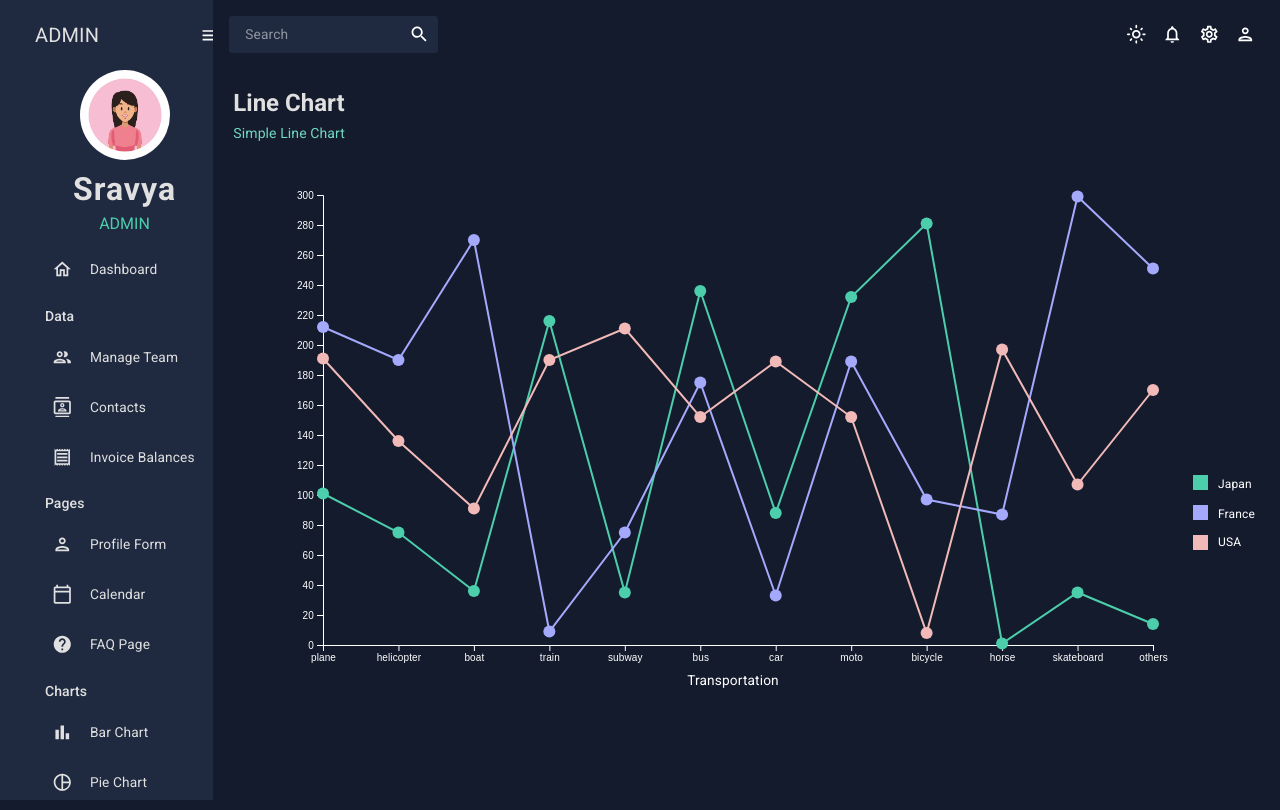
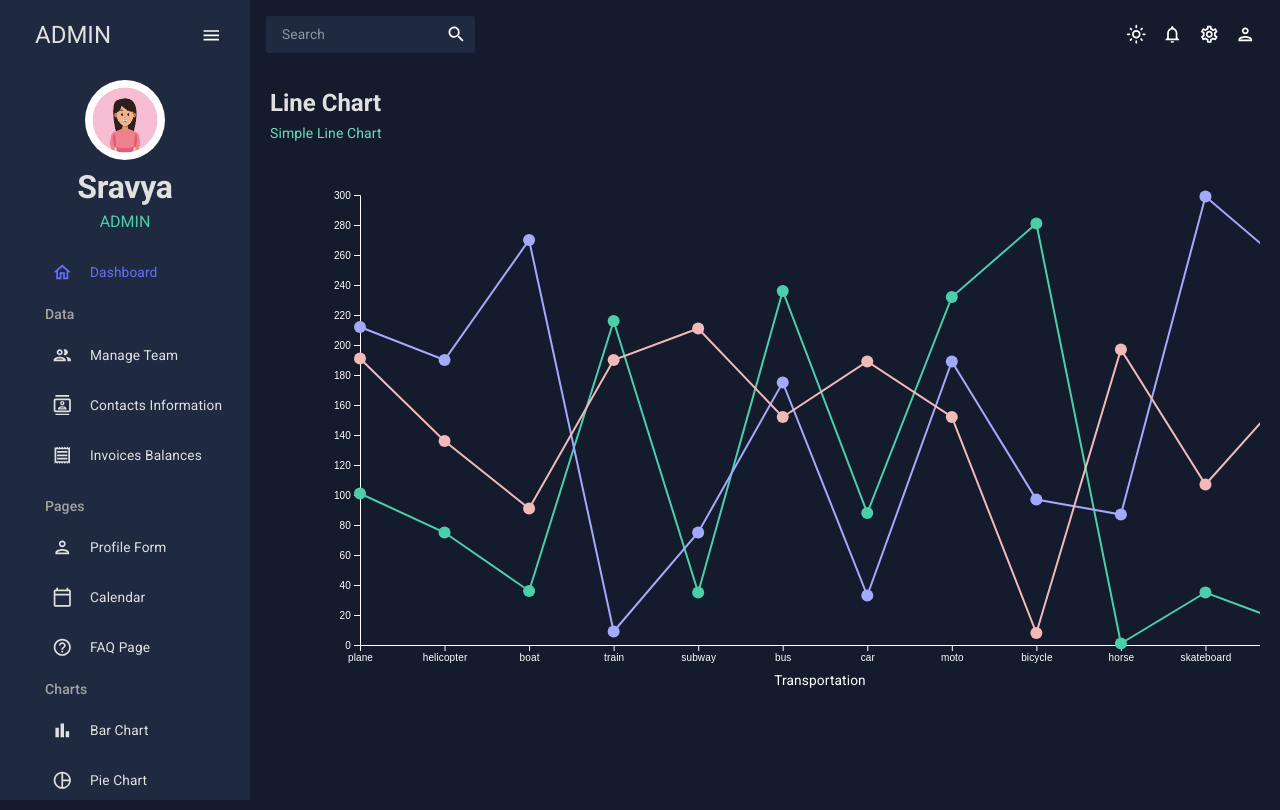
Before and after one commit to sravyavulisetty/react-admin-dashboard, a React (Create React App) app: page /line in a window 1280 px wide. Built offline with nearby package versions, Linux system fonts and the light colour scheme.

Commit message:
sidebar changes

```diff
--- a/src/App.js
+++ b/src/App.js
@@ -1,9 +1,11 @@
-import './index.css';
-import { Routes, Route } from 'react-router-dom';
-import { CssBaseline, ThemeProvider } from "@mui/material";
+
+import { CssBaseline, ThemeProvider, useMediaQuery } from "@mui/material";
 import { ColorModeContext, useMode } from "./theme";
-import Topbar from './pages/global/Topbar';
-// import Dashboard from "../src/pages/dashboard";
+import Topbar from "./pages/global/Topbar";
+import { Outlet } from "react-router-dom";
+import Sidebar from "./pages/global/Sidebar";
+import { useMemo, useState } from "react";
+import { Routes, Route } from "react-router-dom";
 import Team from "../src/pages/team";
 import Invoices from "../src/pages/invoices";
 import Bar from "../src/pages/bar";
@@ -14,18 +16,23 @@ import Pie from "../src/pages/pie";
 import FAQ from "../src/pages/faq";
 import Geography from "../src/pages/geography";
 import Calendar from "../src/pages/calendar";
-import Sidebar from './pages/global/Sidebar';
 import Dashboard from './pages/dashboard';
-function App() {
+
+const App = () => {
 	const [theme, colorMode] = useMode();
+	const [isCollapsed, setIsCollapsed] = useState(false);
+	const [isToggled, setIsToggled] = useState(false);
+
+	const matches = useMediaQuery('(min-width:769px)');
+	const memoizedOutletContent = useMemo(() => <Outlet />, []);
 	return (
 		<ColorModeContext.Provider value={colorMode}>
 			<ThemeProvider theme={theme}>
-      <CssBaseline/>
-      <div className="App">
-        <Sidebar/>
-        <main>
-          <Topbar/>
+				<CssBaseline />
+				<div className="app">
+					<Sidebar isCollapsed={isCollapsed} setIsCollapsed={setIsCollapsed} isToggled={isToggled} toggleSideBar={() => setIsToggled(!isToggled)}/>
+          <main className="content" style={{ paddingLeft:  matches && (!isCollapsed ? "250px" : "80px"), transitionDelay: "240ms"}}>
+            <Topbar toggleSideBar={() => setIsToggled(!isToggled)}/>
 						<Routes>
            <Route path="/" element={<Dashboard/>}/>
            <Route path="/form" element={<Form />}/>
@@ -43,8 +50,7 @@ function App() {
         </div>
 			</ThemeProvider>
 		</ColorModeContext.Provider>
-
 	);
-}
+};
 
 export default App;
--- a/src/pages/geography/index.js
+++ b/src/pages/geography/index.js
@@ -117,11 +117,12 @@ const colorCategories = {
             boxShadow: '2px 2px 5px rgba(0, 0, 0, 0.3)',
             padding:"5px",
             borderRadius: '4px',
-            pointerEvents: 'none'
+            pointerEvents: 'none',
+            opacity: 1
             }}
            >
           {tooltip.value !== undefined ?
-          <><svg width='10' height='10' style={{marginRight:"5px"}}><rect width='40' height='40' fill={tooltip.color}></rect></svg>{tooltip.country} <span style={{fontWeight: "bold"}}>{formatNumber(tooltip.value)}</span></>
+          <div style={{display: 'flex', alignItems: "center", gap: "5px"}}><svg width='12' height='12'><rect width='40' height='40' fill={tooltip.color}></rect></svg>{tooltip.country} <span style={{fontWeight: "bold"}}>{formatNumber(tooltip.value)}</span></div>
           : ''}
           </div>
         )}
--- a/src/pages/global/Sidebar.js
+++ b/src/pages/global/Sidebar.js
@@ -1,43 +1,63 @@
-import React from 'react';
-import { useState } from 'react';
-import "../../index.css";
-import { Sidebar as ProSidebar, Menu, MenuItem } from 'react-pro-sidebar';
-import { Link } from 'react-router-dom';
-import user from '../../assets/woman-profile-cartoon_18591-58480.avif';
+import { useState } from "react";
+import { Sidebar as ProSidebar, Menu, MenuItem } from "react-pro-sidebar";
+import User from '../../assets/woman-profile-cartoon_18591-58480.avif';
+
+import {
+	Box,
+	IconButton,
+	Typography,
+	useMediaQuery,
+	useTheme,
+} from "@mui/material";
+import { Link } from "react-router-dom";
+
 import { tokens } from "../../theme";
-import { Box, IconButton, Typography, useTheme } from '@mui/material';
-import HomeOutlinedIcon from '@mui/icons-material/HomeOutlined';
-import PeopleOutlinedIcon from '@mui/icons-material/PeopleOutlined';
-import ContactsOutlinedIcon from '@mui/icons-material/ContactsOutlined';
-import ReceiptOutlinedIcon from '@mui/icons-material/ReceiptOutlined';
-import PersonOutlinedIcon from '@mui/icons-material/PersonOutlined';
-import CalendarTodayOutlinedIcon from '@mui/icons-material/CalendarTodayOutlined';
-import HelpOutlinedIcon from '@mui/icons-material/HelpOutlined';
-import BarChartOutlinedIcon from '@mui/icons-material/BarChartOutlined';
-import PieChartOutlineOutlinedIcon from '@mui/icons-material/PieChartOutlineOutlined';
-import TimelineOutlinedIcon from '@mui/icons-material/TimelineOutlined';
-import MenuOutlinedIcon from '@mui/icons-material/MenuOutlined';
-import MapOutlinedIcon from '@mui/icons-material/MapOutlined';
+import HomeOutlinedIcon from "@mui/icons-material/HomeOutlined";
+import PeopleOutlinedIcon from "@mui/icons-material/PeopleOutlined";
+import ContactsOutlinedIcon from "@mui/icons-material/ContactsOutlined";
+import ReceiptOutlinedIcon from "@mui/icons-material/ReceiptOutlined";
+import PersonOutlinedIcon from "@mui/icons-material/PersonOutlined";
+import CalendarTodayOutlinedIcon from "@mui/icons-material/CalendarTodayOutlined";
+import HelpOutlineOutlinedIcon from "@mui/icons-material/HelpOutlineOutlined";
+import BarChartOutlinedIcon from "@mui/icons-material/BarChartOutlined";
+import PieChartOutlineOutlinedIcon from "@mui/icons-material/PieChartOutlineOutlined";
+import TimelineOutlinedIcon from "@mui/icons-material/TimelineOutlined";
+import MenuOutlinedIcon from "@mui/icons-material/MenuOutlined";
+import MapOutlinedIcon from "@mui/icons-material/MapOutlined";
+import CloseIcon from "@mui/icons-material/Close";
 
-const Item = ({title, to, selected, icon, setSelected}) =>{
+const Item = ({ title, to, icon, selected, setSelected }) => {
 	const theme = useTheme();
 	const colors = tokens(theme.palette.mode);
+
 	return (
-        <MenuItem active={selected === title} style={{color: colors.grey[100]}} onClick={()=>setSelected(title)} icon={icon} component={<Link to={to}></Link>}>
+		<MenuItem
+			active={selected === title}
+			style={{ color: colors.grey[100] }}
+			onClick={() => setSelected(title)}
+			icon={icon}
+			component={<Link to={to} />}
+		>
 			<Typography>{title}</Typography>
 		</MenuItem>
-    )
-}
-function Sidebar() {
+	);
+};
+
+const Sidebar = ({ isCollapsed, setIsCollapsed, isToggled, toggleSideBar }) => {
 	const theme = useTheme();
 	const colors = tokens(theme.palette.mode);
-  const [isCollapsed, setIsCollapsed] = useState(false);
-  const [selected, setSelected] = useState('dashboard');
+
+	const [selected, setSelected] = useState("Dashboard");
+
 	return (
-   <Box height="100vh" width="20%"
+		<Box
 			sx={{
-        overflowX:"clip",
-        overflowY: "auto",
+				"& .ps-sidebar-root": {
+					border: "none !important",
+					overflow: "auto !important",
+					height: "100%",
+					position: "fixed",
+				},
 				"& .ps-sidebar-container": {
 					background: `${colors.primary[400]} !important`,
 				},
@@ -45,7 +65,7 @@ function Sidebar() {
 					backgroundColor: "transparent !important",
 				},
 				"& .ps-menu-button": {
-            padding: "-px 35px 0px 20px !important",
+					padding: "-px 30px 0px 15px !important",
 				},
 				"& .ps-menu-button:hover": {
 					color: "#868dfb !important",
@@ -54,15 +74,26 @@ function Sidebar() {
 				"& .ps-menu-button.ps-active": {
 					color: "#6870fa !important",
 				},
-    }}>
-    <ProSidebar collapsed={isCollapsed} backgroundColor={`${colors.primary[400]}`}>
-        <Menu iconShape="square">
+			}}
+		>
+			<ProSidebar collapsed={isCollapsed} toggled={isToggled} breakPoint="md">
+				<Menu>
 					<MenuItem
-            onClick={()=>setIsCollapsed(!isCollapsed)}
-            icon={isCollapsed ? <MenuOutlinedIcon/> : ''}
+						onClick={() =>
+							isToggled ? toggleSideBar() : setIsCollapsed(!isCollapsed)
+						}
+						icon={
+							isCollapsed ? (
+								isToggled ? (
+									<CloseIcon />
+								) : (
+									<MenuOutlinedIcon />
+								)
+							) : undefined
+						}
 						style={{
-                margin: '10px 0px 10px 0px',
-                color: colors.grey[100]
+							margin: "10px 0 20px 0",
+							color: colors.grey[100],
 						}}
 					>
 						{!isCollapsed && (
@@ -70,46 +101,170 @@ function Sidebar() {
 								display="flex"
 								justifyContent="space-between"
 								alignItems="center"
-                    ml="15px">
-                        <Typography variant='h4' color={colors.grey[100]}>
+								ml="15px"
+							>
+								<Typography variant="h3" color={colors.grey[100]}>
 									ADMIN
 								</Typography>
-                        <IconButton onClick={()=>setIsCollapsed(!isCollapsed)}>
-                            <MenuOutlinedIcon/>
+								<IconButton
+									onClick={() =>
+										isToggled ? toggleSideBar() : setIsCollapsed(!isCollapsed)
+									}
+								>
+									{isToggled ? <CloseIcon /> : <MenuOutlinedIcon />}
 								</IconButton>
 							</Box>
 						)}
 					</MenuItem>
+
 					{!isCollapsed && (
-                <Box mb='10px'>
+						<Box mb="15px">
 							<Box display="flex" justifyContent="center" alignItems="center">
-                        <img alt='profile user' width='90px' height='90px' src={user} style={{cursor: 'pointer', borderRadius: '50%'}}/>
+								<img
+									alt="profile-user"
+									width="80px"
+									height="80px"
+									src={User}
+									style={{ cursor: "pointer", borderRadius: "50%" }}
+								/>
 							</Box>
-                    <Box textAlign='center'>
-                        <Typography variant='h2' color={colors.grey[100]} fontWeight='bold' sx={{m: '10px 0 0 0', letterSpacing: "1px"}}>Sravya</Typography>
-                        <Typography variant='h5' color={colors.greenAccent[500]} sx={{m: '5px 0 0 0'}}>ADMIN</Typography>
+							<Box textAlign="center">
+								<Typography
+									variant="h2"
+									color={colors.grey[100]}
+									fontWeight="bold"
+									sx={{ m: "8px 0 0 0" }}
+								>
+									Sravya
+								</Typography>
+								<Typography
+									variant="h5"
+									color={colors.greenAccent[500]}
+									mt="5px"
+								>
+									ADMIN
+								</Typography>
 							</Box>
 						</Box>
 					)}
-            <Box paddingLeft={isCollapsed ? undefined : '10%'}>
-                <Item title='Dashboard' to='/' icon={<HomeOutlinedIcon/>} selected={selected} setSelected={setSelected}></Item>
-                <Typography variant='h6' color={colors.grey[100]} sx={{m: "10px 0px 5px 20px"}}>Data</Typography>
-                <Item title='Manage Team' to='/team' icon={<PeopleOutlinedIcon/>} selected={selected} setSelected={setSelected}></Item>
-                <Item title='Contacts' to='/contacts' icon={<ContactsOutlinedIcon/>} selected={selected} setSelected={setSelected}></Item>
-                <Item title='Invoice Balances' to='/invoices' icon={<ReceiptOutlinedIcon/>} selected={selected} setSelected={setSelected}></Item>
-                <Typography variant='h6' color={colors.grey[100]} sx={{m: "10px 0px 5px 20px"}}>Pages</Typography>
-                <Item title='Profile Form' to='/form' icon={<PersonOutlinedIcon/>} selected={selected} setSelected={setSelected}></Item>
-                <Item title='Calendar' to='/calendar' icon={<CalendarTodayOutlinedIcon/>} selected={selected} setSelected={setSelected}></Item>
-                <Item title='FAQ Page' to='/faq' icon={<HelpOutlinedIcon/>} selected={selected} setSelected={setSelected}></Item>
-                <Typography variant='h6' color={colors.grey[100]} sx={{m: "10px 0px 5px 20px"}}>Charts</Typography>
-                <Item title='Bar Chart' to='/bar' icon={<BarChartOutlinedIcon/>} selected={selected} setSelected={setSelected}></Item>
-                <Item title='Pie Chart' to='/pie' icon={<PieChartOutlineOutlinedIcon/>} selected={selected} setSelected={setSelected}></Item>
-                <Item title='Line Chart' to='/line' icon={<TimelineOutlinedIcon/>} selected={selected} setSelected={setSelected}></Item>
-                <Item title='Geography Chart' to='/geography' icon={<MapOutlinedIcon/>} selected={selected} setSelected={setSelected}></Item>
+
+					<Box
+						paddingLeft={isCollapsed ? undefined : "10%"}
+						onClick={(e) => {
+							const parentClasses = e.target.parentNode?.parentNode?.classList;
+							if (
+								e.target.classList.contains("ps-menu-button") ||
+								parentClasses.contains("ps-menu-button")
+							)
+								toggleSideBar();
+						}}
+					>
+						<Item
+							title="Dashboard"
+							to="/"
+							icon={<HomeOutlinedIcon />}
+							selected={selected}
+							setSelected={setSelected}
+						/>
+
+						<Typography
+							variant="h6"
+							color={colors.grey[300]}
+							sx={{ m: "5px 0 5px 20px" }}
+						>
+							Data
+						</Typography>
+						<Item
+							title="Manage Team"
+							to="/team"
+							icon={<PeopleOutlinedIcon />}
+							selected={selected}
+							setSelected={setSelected}
+						/>
+						<Item
+							title="Contacts Information"
+							to="/contacts"
+							icon={<ContactsOutlinedIcon />}
+							selected={selected}
+							setSelected={setSelected}
+						/>
+						<Item
+							title="Invoices Balances"
+							to="/invoices"
+							icon={<ReceiptOutlinedIcon />}
+							selected={selected}
+							setSelected={setSelected}
+						/>
+
+						<Typography
+							variant="h6"
+							color={colors.grey[300]}
+							sx={{ m: "15px 0 5px 20px" }}
+						>
+							Pages
+						</Typography>
+						<Item
+							title="Profile Form"
+							to="/form"
+							icon={<PersonOutlinedIcon />}
+							selected={selected}
+							setSelected={setSelected}
+						/>
+						<Item
+							title="Calendar"
+							to="/calendar"
+							icon={<CalendarTodayOutlinedIcon />}
+							selected={selected}
+							setSelected={setSelected}
+						/>
+						<Item
+							title="FAQ Page"
+							to="/faq"
+							icon={<HelpOutlineOutlinedIcon />}
+							selected={selected}
+							setSelected={setSelected}
+						/>
+
+						<Typography
+							variant="h6"
+							color={colors.grey[300]}
+							sx={{ m: "5px 0 5px 20px" }}
+						>
+							Charts
+						</Typography>
+						<Item
+							title="Bar Chart"
+							to="/bar"
+							icon={<BarChartOutlinedIcon />}
+							selected={selected}
+							setSelected={setSelected}
+						/>
+						<Item
+							title="Pie Chart"
+							to="/pie"
+							icon={<PieChartOutlineOutlinedIcon />}
+							selected={selected}
+							setSelected={setSelected}
+						/>
+						<Item
+							title="Line Chart"
+							to="/line"
+							icon={<TimelineOutlinedIcon />}
+							selected={selected}
+							setSelected={setSelected}
+						/>
+						<Item
+							title="Geography Chart"
+							to="/geography"
+							icon={<MapOutlinedIcon />}
+							selected={selected}
+							setSelected={setSelected}
+						/>
 					</Box>
 				</Menu>
 			</ProSidebar>
 		</Box>
-  )
-}
+	);
+};
+
 export default Sidebar;
--- a/src/pages/line/index.js
+++ b/src/pages/line/index.js
@@ -7,14 +7,33 @@ const LineChart = () => {
   const svgRef = useRef();
 
   useEffect(() => {
-    const svg = d3.select(svgRef.current);
-    const width = 900;
+    const svg = d3.select(svgRef.current)
+    .call(responsiveBar);
+    const width = 1000;
     const height = 500;
     const margin = { top: 20, right: 30, bottom: 30, left: 40 };
     const innerWidth = width - margin.left - margin.right;
     const innerHeight = height - margin.top - margin.bottom;
+
     svg.selectAll('*').remove();
 
+    function responsiveBar(svg) {
+        const container = d3.select(svg.node().parentNode),
+            width = parseInt(svg.style('width'), 10),
+            height = parseInt(svg.style('height'), 10),
+            aspect = width / height;
+        svg.attr('viewBox', `0 0 ${width} ${height}`).
+        attr('preserveAspectRatio', 'xMinYMid').
+        call(resize);
+
+        d3.select(window).on('resize.' + container.attr('id'), resize);
+
+        function resize() {
+            const targetWidth = parseInt(container.style('width'));
+            svg.attr('width', targetWidth);
+            svg.attr('height', Math.round(targetWidth / aspect));
+        }
+    }
 
     const tooltip = d3.select('body').append('div')
       .attr('class', 'tooltip')
@@ -22,7 +41,6 @@ const LineChart = () => {
       .style('background-color', 'white')
       .style('color', 'black')
       .style('box-shadow', '2px 2px')
-    //   .style('border', '1px solid #d3d3d3')
       .style('border-radius', '5px')
       .style('padding', '5px')
       .style('pointer-events', 'none')
```
Lines whose indentation alone changed are shown as unchanged.
